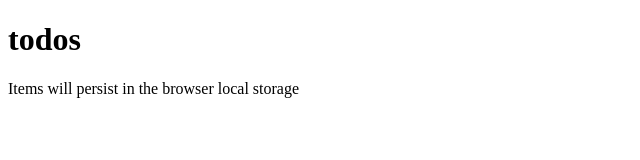
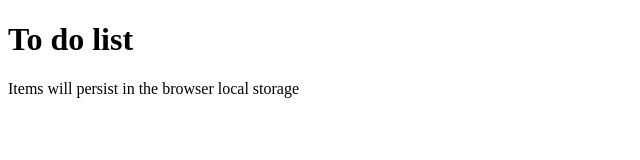
Before and after one commit to mohamedgamaleldin999999/vite-to-do-list, a React (Vite) app: page / in a window 1280 px wide. Shown: the top 160 px of the page, without its empty margins (0-640 px from the left). Built offline with nearby package versions, Linux system fonts and the light colour scheme.

Commit message:
Modify header

```diff
--- a/src/components/Header.jsx
+++ b/src/components/Header.jsx
@@ -1,7 +1,7 @@
 const Header = () => {
   return (
     <header>
-      <h1>todos</h1>
+      <h1>To do list</h1>
       <p>Items will persist in the browser local storage</p>
     </header>
   );
```
